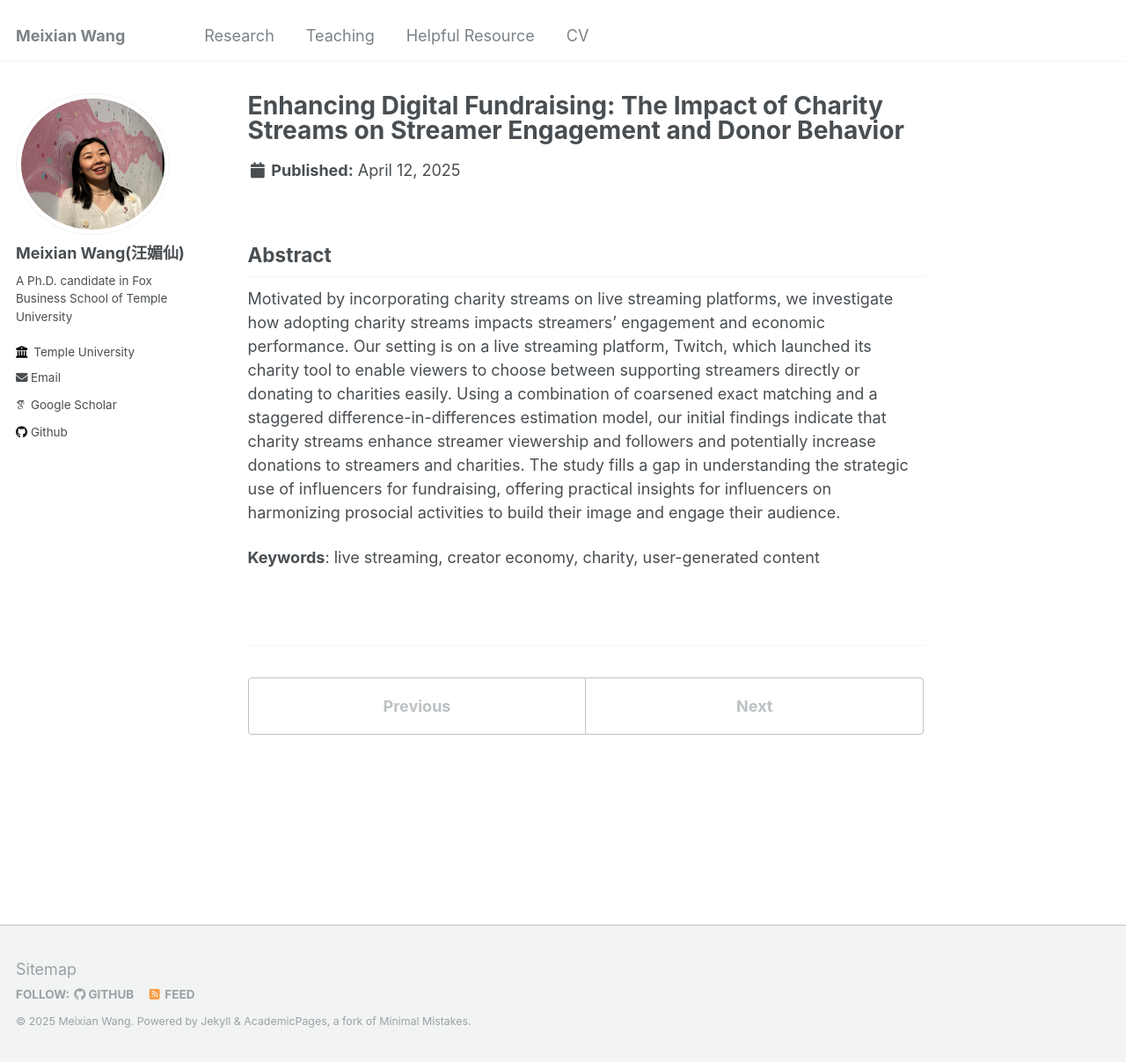
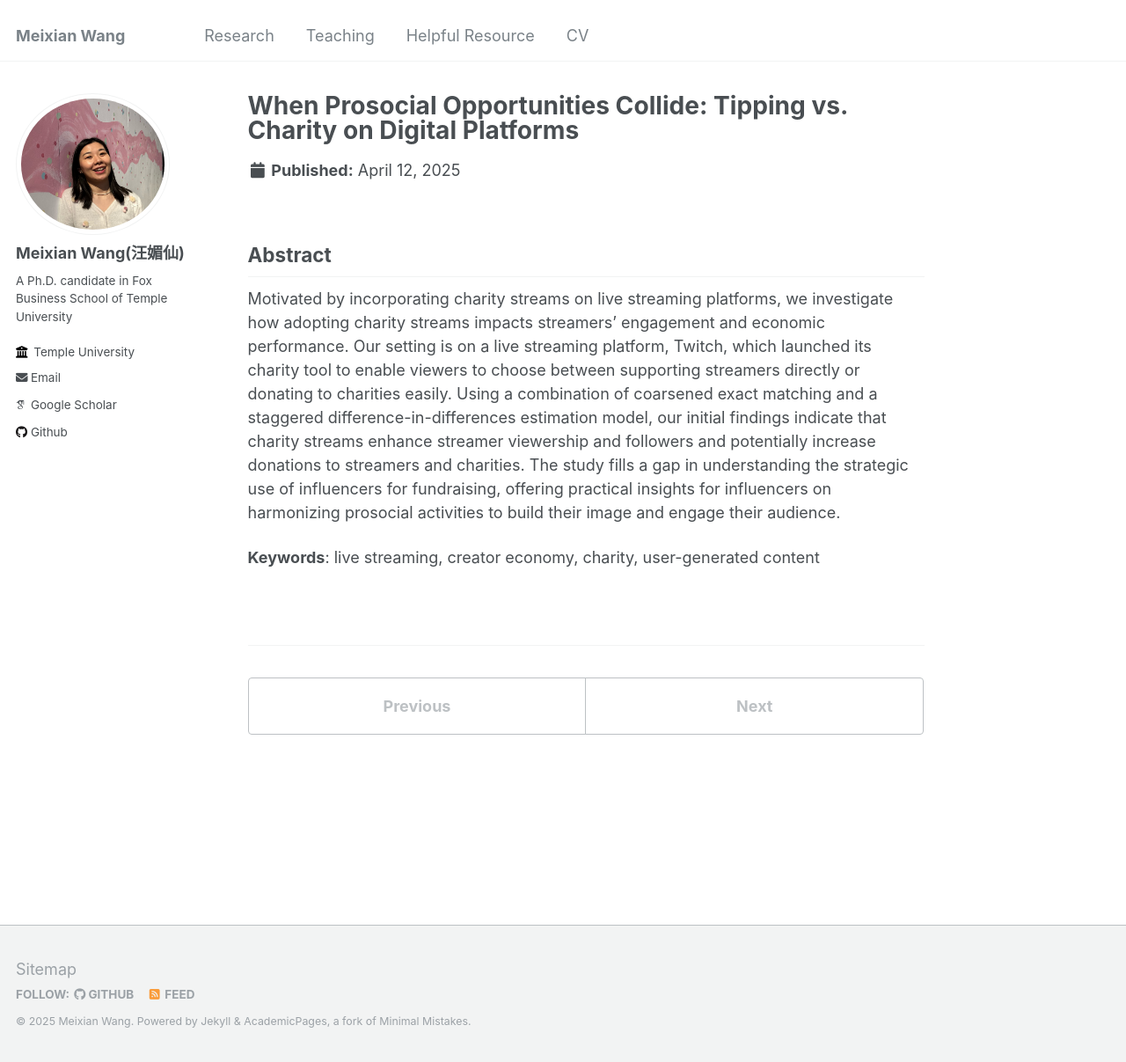
Before and after one commit to MeixianWang2/MeixianWang2.github.io, a Jekyll site: the page built from _research/p2TwitchCharity.md, in a window 1280 px wide and 1207 px high. Shown: the whole window at 88% size. Built offline with Jekyll 4.4.1, drawn with Linux system fonts in a browser that asks for light colours; some web fonts are replaced.

Commit message:
Update p2TwitchCharity.md

```diff
--- a/_research/p2TwitchCharity.md
+++ b/_research/p2TwitchCharity.md
@@ -1,5 +1,5 @@
 ---
-title: "Enhancing Digital Fundraising: The Impact of Charity Streams on Streamer Engagement and Donor Behavior"
+title: "When Prosocial Opportunities Collide: Tipping vs. Charity on Digital Platforms"
 
 ---
 
```
